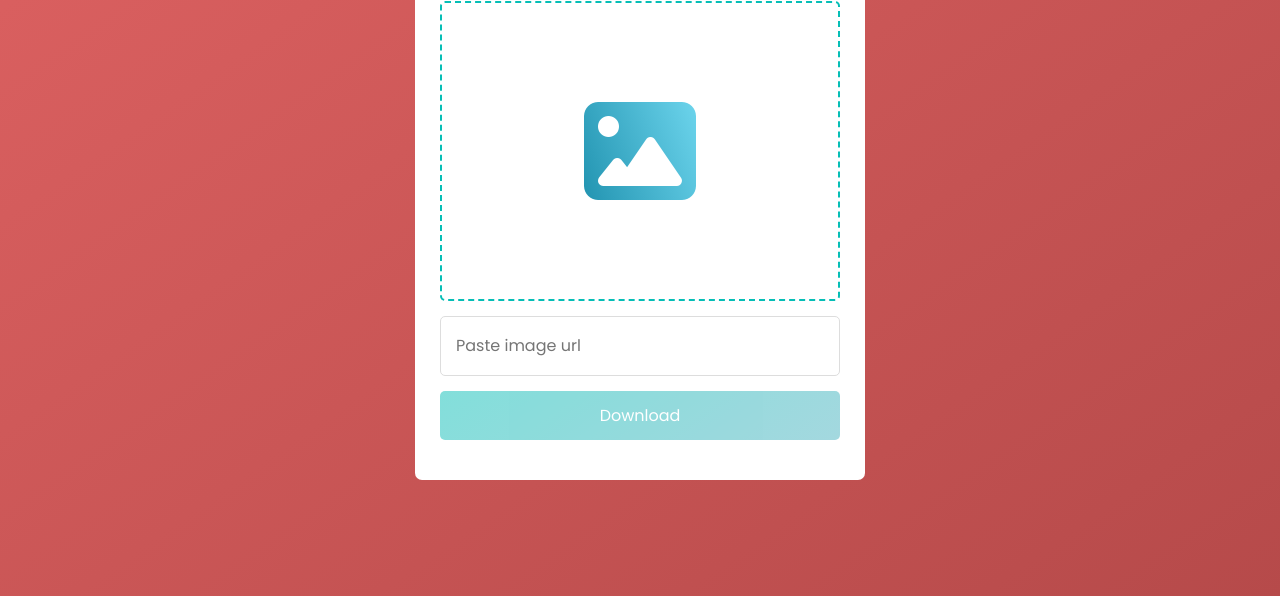
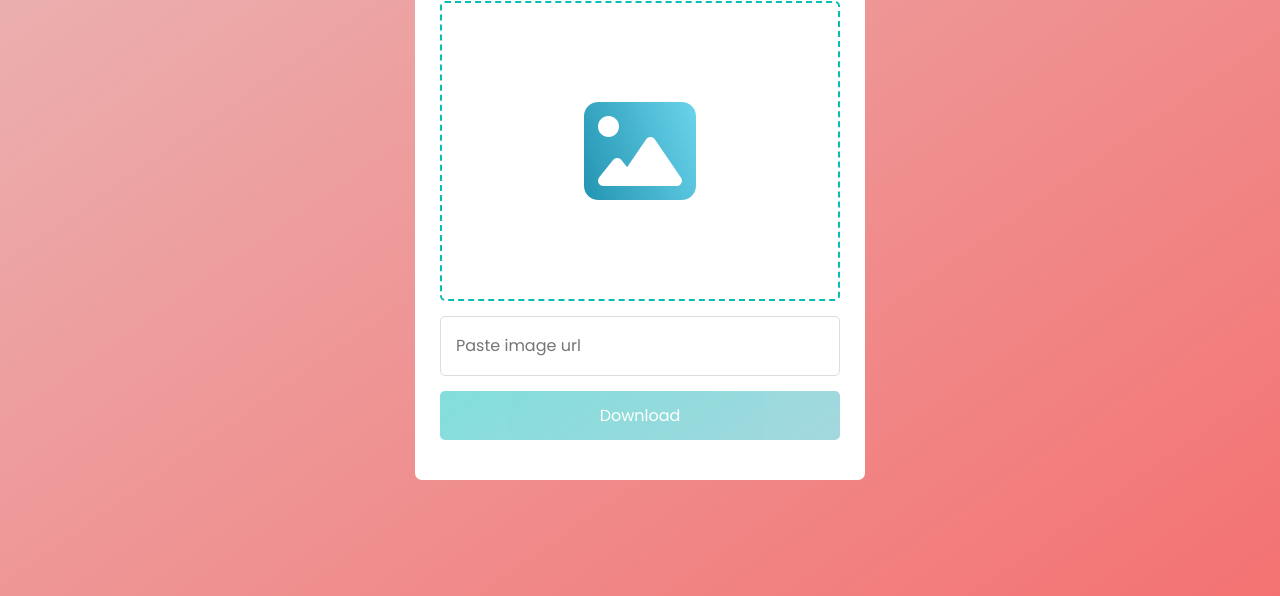
Before and after one commit to KyeongsooLee/DownloadImage, a plain HTML site: page index.html in a window 1280 px wide. Shown: the part 204-800 px from the top of the page. Drawn offline with Linux system fonts and the light colour scheme.

Commit message:
background color changed

```diff
--- a/style.css
+++ b/style.css
@@ -14,7 +14,7 @@ body{
     width: 100%;
     min-height: 100vh;
     background: palevioletred;
-    background: linear-gradient(145deg, #de6262, #b64a4a);
+    background: linear-gradient(145deg, #eab7b7, #f47272);
     position: relative;
 }
 
```
